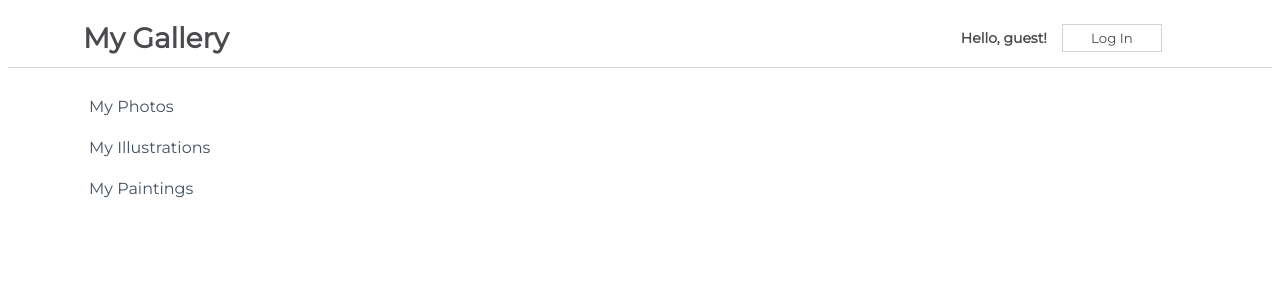
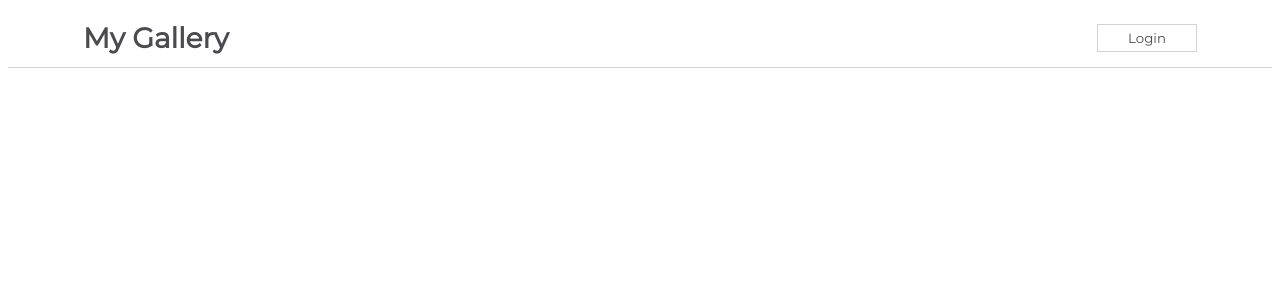
Before and after one commit to Quack842/ci-functional--challange, a React (Create React App) app in the folder my-app/: page / in a window 1280 px wide. Shown: the top 300 px of the page. Built offline with nearby package versions, Linux system fonts and the light colour scheme.

Commit message:
Handle Events Challenge

```diff
--- a/my-app/src/App.js
+++ b/my-app/src/App.js
@@ -1,12 +1,14 @@
 import css from './App.module.css';
 import Sidebar from './components/Sidebar'
 import NavBarSimple from './components/NavBarSimple';
+import NavBarForm from './components/NavBarForm';
 
 function App() {
   return (
     <div className={css.App}>
-      <NavBarSimple />
-      <Sidebar />
+      {/* <NavBarSimple /> */}
+      <NavBarForm />
+      {/* <Sidebar /> */}
     </div>
   );
 }
--- /dev/null
+++ b/my-app/src/components/NavBarChild.js
@@ -0,0 +1,19 @@
+import React from 'react'
+
+function NavBarChild(props) {
+  return (
+    props.isLoggedIn ?
+    <button onClick={props.handleClick}>Login</button>
+    :
+    <form>
+        <label htmlFor = "username">Username:</label>
+        <input placeholder="username" id="username"/>
+
+        <label htmlFor = "password">Password:</label>
+        <input placeholder="password" id="password"/>
+        <button  onClick={props.handleClick}>Submit</button>
+    </form>
+)
+}
+
+export default NavBarChild
--- /dev/null
+++ b/my-app/src/components/NavBarForm.js
@@ -0,0 +1,46 @@
+import React from "react";
+import css from "./css/NavBarForm.module.css"
+import NavBarChild from "./NavBarChild";
+
+class NavBarForm extends React.Component {
+    constructor(props) {
+        super(props);
+        this.state = {
+            isLoggedIn: true,
+        }
+    }
+
+    handleClick = () => {
+        this.setState((prevState) => ({
+            isLoggedIn: prevState.isLoggedIn ? false:true
+        }), () => console.log(this.state.isLoggedIn))
+    }
+
+    render() {
+        return (
+            <div className={css.NavBar}>
+                <h1>My Gallery</h1>
+                {/* {
+                    this.state.isLoggedIn ?
+                    <button onClick={() => this.handleClick()} >Login</button>
+                    :
+                    <form>
+                        <label>Username:</label>
+                        <input type={'text'} />
+
+                        <label>Password:</label>
+                        <input type={'password'} />
+
+                        <button onClick={() => this.handleClick()}>Submit</button>
+                    </form>
+                } */}
+                <NavBarChild
+                isLoggedIn={this.state.isLoggedIn}
+                handleClick={this.handleClick}
+                />
+            </div>
+        )
+    }
+}
+
+export default NavBarForm
```
